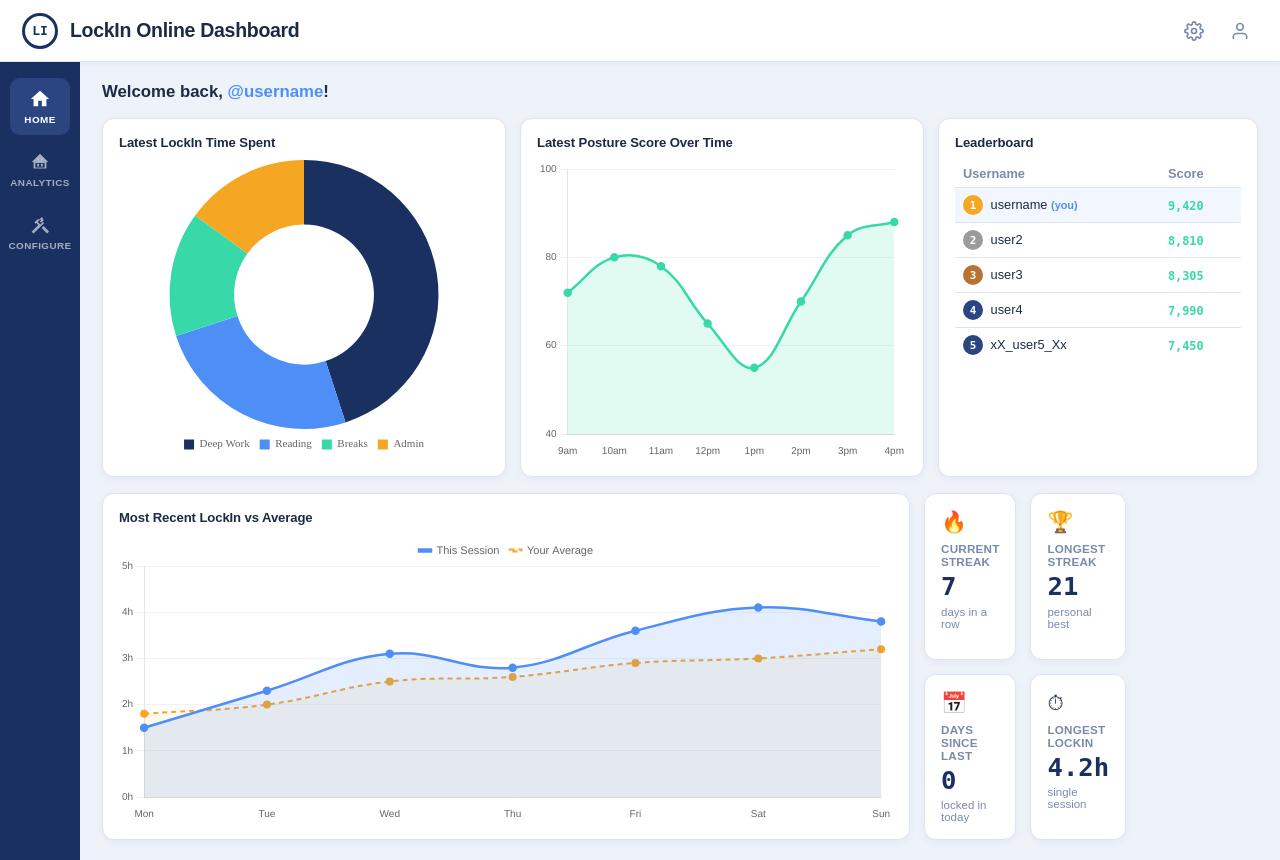
After one commit to rhys-jones-06/group7-iot, a Flask app: template templates/index.html in a window 1280 px wide. The commit adds this page. Run offline with Flask 3, Linux system fonts and the light colour scheme; the template is opened without the code that fills it, so the values that code supplies are empty.

Commit message:
added dashboard

```diff
--- /dev/null
+++ b/templates/index.html
@@ -0,0 +1,273 @@
+<!DOCTYPE html>
+<html lang="en">
+    <head>
+        <meta charset="UTF-8"/>
+        <meta name="viewport" content="width=device-width, initial-scale=1.0"/>
+        <title>LockIn Dashboard</title>
+        <link href="style.css" rel="stylesheet"/>
+        <script src="https://cdnjs.cloudflare.com/ajax/libs/Chart.js/4.4.1/chart.umd.min.js"></script>
+    </head>
+    <body>
+        <!-- HEADER -->
+        <header>
+            <div class="logo-ring"><span>LI</span></div>
+            <h1>LockIn Online Dashboard</h1>
+            <div class="header-actions">
+                <!-- Settings -->
+                <button class="icon-btn" title="Settings">
+                <svg viewBox="0 0 24 24" fill="none" stroke="currentColor" stroke-width="2" stroke-linecap="round" stroke-linejoin="round">
+                    <circle cx="12" cy="12" r="3"/><path d="M19.4 15a1.65 1.65 0 0 0 .33 1.82l.06.06a2 2 0 0 1-2.83 2.83l-.06-.06a1.65 1.65 0 0 0-1.82-.33 1.65 1.65 0 0 0-1 1.51V21a2 2 0 0 1-4 0v-.09A1.65 1.65 0 0 0 9 19.4a1.65 1.65 0 0 0-1.82.33l-.06.06a2 2 0 0 1-2.83-2.83l.06-.06A1.65 1.65 0 0 0 4.68 15a1.65 1.65 0 0 0-1.51-1H3a2 2 0 0 1 0-4h.09A1.65 1.65 0 0 0 4.6 9a1.65 1.65 0 0 0-.33-1.82l-.06-.06a2 2 0 0 1 2.83-2.83l.06.06A1.65 1.65 0 0 0 9 4.68a1.65 1.65 0 0 0 1-1.51V3a2 2 0 0 1 4 0v.09a1.65 1.65 0 0 0 1 1.51 1.65 1.65 0 0 0 1.82-.33l.06-.06a2 2 0 0 1 2.83 2.83l-.06.06A1.65 1.65 0 0 0 19.4 9a1.65 1.65 0 0 0 1.51 1H21a2 2 0 0 1 0 4h-.09a1.65 1.65 0 0 0-1.51 1z"/>
+                </svg>
+                </button>
+                <!-- Profile -->
+                <button class="icon-btn" title="Profile">
+                <svg viewBox="0 0 24 24" fill="none" stroke="currentColor" stroke-width="2" stroke-linecap="round" stroke-linejoin="round">
+                    <path d="M20 21v-2a4 4 0 0 0-4-4H8a4 4 0 0 0-4 4v2"/><circle cx="12" cy="7" r="4"/>
+                </svg>
+                </button>
+            </div>
+        </header>
+
+        <div class="layout">
+            <!-- SIDEBAR -->
+            <aside>
+                <div class="nav-item active" onclick="setNav(this)">
+                    <svg viewBox="0 0 24 24" fill="currentColor"><path d="M10 20v-6h4v6h5v-8h3L12 3 2 12h3v8z"/></svg>
+                    Home
+                </div>
+                <div class="nav-item" onclick="setNav(this)">
+                    <svg viewBox="0 0 24 24" fill="currentColor"><path d="M5 12H3l9-9 9 9h-2v7H5v-7zm2 1v5h10v-5H7zm2 1h2v3H9v-3zm4 0h2v3h-2v-3z"/><path d="M9 8h2v2H9zm4 0h2v2h-2z" opacity=".4"/></svg>
+                    Analytics
+                </div>
+                <div class="nav-item" onclick="setNav(this)">
+                    <svg viewBox="0 0 24 24" fill="currentColor"><path d="M13.78 15.3 19.78 21.3 21.89 19.14 15.89 13.14 13.78 15.3M17.5 10.1C17.11 10.1 16.69 10.05 16.36 9.96L4.97 21.35 2.86 19.24 10.21 11.89 8.1 9.78 7.39 10.5 5.97 9.07 7.75 7.29C8.90 6.04 10.61 5.55 12.19 5.95L9.5 8.64 12.36 11.5 15.06 8.8C15.5 9.05 16 10.1 17.5 10.1M13.89 3.29 11.78 5.4 13.19 6.82 11.78 8.24 13.19 9.65 16.07 6.77C16.06 6.12 13.89 3.29 13.89 3.29Z"/></svg>
+                    Configure
+                </div>
+            </aside>
+
+            <!-- MAIN -->
+            <main>
+                <div class="welcome">Welcome back, <span>@username</span>!</div>
+
+                <!-- TOP ROW -->
+                <div class="grid-top">
+                    <!-- Pie Chart -->
+                    <div class="card">
+                        <div class="card-title">Latest LockIn Time Spent</div>
+                        <div class="chart-wrap"><canvas id="pieChart"></canvas></div>
+                    </div>
+
+                    <!-- Line Chart -->
+                    <div class="card">
+                        <div class="card-title">Latest Posture Score Over Time</div>
+                        <div class="chart-wrap"><canvas id="postureChart"></canvas></div>
+                    </div>
+
+                    <!-- Leaderboard -->
+                    <div class="card">
+                        <div class="card-title">Leaderboard</div>
+                        <table class="leaderboard-table">
+                            <thead>
+                                <tr><th>Username</th><th>Score</th></tr>
+                            </thead>
+                            <tbody id="leaderboardBody"></tbody>
+                        </table>
+                    </div>
+                </div>
+
+                <!-- BOTTOM ROW -->
+                <div class="grid-bottom">
+                    <!-- Area Chart -->
+                    <div class="card">
+                        <div class="card-title">Most Recent LockIn vs Average</div>
+                        <div class="chart-wrap" style="min-height:130px"><canvas id="avgChart"></canvas></div>
+                    </div>
+
+                    <!-- Stats 2×2 -->
+                    <div class="stats-col">
+                        <div class="stat-card">
+                            <div class="stat-icon">🔥</div>
+                            <div class="stat-label">Current Streak</div>
+                            <div class="stat-value">7</div>
+                            <div class="stat-sub">days in a row</div>
+                        </div>
+                        <div class="stat-card">
+                            <div class="stat-icon">🏆</div>
+                            <div class="stat-label">Longest Streak</div>
+                            <div class="stat-value">21</div>
+                            <div class="stat-sub">personal best</div>
+                        </div>
+                        <div class="stat-card">
+                            <div class="stat-icon">📅</div>
+                            <div class="stat-label">Days Since Last</div>
+                            <div class="stat-value">0</div>
+                            <div class="stat-sub">locked in today</div>
+                        </div>
+                        <div class="stat-card">
+                            <div class="stat-icon">⏱</div>
+                            <div class="stat-label">Longest LockIn</div>
+                            <div class="stat-value">4.2h</div>
+                            <div class="stat-sub">single session</div>
+                        </div>
+                    </div>
+                </div>
+            </main>
+        </div>
+
+        <script>
+        /* ── Nav active state ── */
+        function setNav(el) {
+            document.querySelectorAll('.nav-item').forEach(n => n.classList.remove('active'));
+            el.classList.add('active');
+        }
+
+        const navy   = '#1a3061';
+        const accent = '#4e8ef7';
+        const teal   = '#38d9a9';
+        const orange = '#f5a623';
+        const red    = '#f76e6e';
+        const lightBg = '#eef2f9';
+
+        /* ── PIE CHART ── */
+        new Chart(document.getElementById('pieChart'), {
+            type: 'doughnut',
+            data: {
+            labels: ['Deep Work', 'Reading', 'Breaks', 'Admin'],
+            datasets: [{
+                data: [45, 25, 15, 15],
+                backgroundColor: [navy, accent, teal, orange],
+                borderWidth: 0,
+                hoverOffset: 6
+            }]
+            },
+            options: {
+            responsive: true,
+            maintainAspectRatio: false,
+            cutout: '52%',
+            plugins: {
+                legend: {
+                position: 'bottom',
+                labels: {
+                    font: { family: 'DM Sans', size: 11 },
+                    padding: 10,
+                    boxWidth: 10,
+                    boxHeight: 10,
+                    borderRadius: 3,
+                    useBorderRadius: true
+                }
+                }
+            }
+            }
+        });
+
+        /* ── POSTURE CHART ── */
+        new Chart(document.getElementById('postureChart'), {
+            type: 'line',
+            data: {
+            labels: ['9am','10am','11am','12pm','1pm','2pm','3pm','4pm'],
+            datasets: [{
+                label: 'Posture Score',
+                data: [72, 80, 78, 65, 55, 70, 85, 88],
+                borderColor: teal,
+                backgroundColor: 'rgba(56,217,169,.15)',
+                fill: true,
+                tension: .4,
+                pointRadius: 3,
+                pointBackgroundColor: teal,
+                borderWidth: 2.5
+            }]
+            },
+            options: {
+            responsive: true,
+            maintainAspectRatio: false,
+            scales: {
+                x: { grid: { display: false }, ticks: { font: { size: 10 } } },
+                y: {
+                min: 40, max: 100,
+                grid: { color: 'rgba(0,0,0,.05)' },
+                ticks: { font: { size: 10 }, stepSize: 20 }
+                }
+            },
+            plugins: { legend: { display: false } }
+            }
+        });
+
+        /* ── AVG CHART ── */
+        new Chart(document.getElementById('avgChart'), {
+            type: 'line',
+            data: {
+            labels: ['Mon','Tue','Wed','Thu','Fri','Sat','Sun'],
+            datasets: [
+                {
+                label: 'This Session',
+                data: [1.5, 2.3, 3.1, 2.8, 3.6, 4.1, 3.8],
+                borderColor: accent,
+                backgroundColor: 'rgba(78,142,247,.15)',
+                fill: true,
+                tension: .4,
+                pointRadius: 3,
+                pointBackgroundColor: accent,
+                borderWidth: 2.5
+                },
+                {
+                label: 'Your Average',
+                data: [1.8, 2.0, 2.5, 2.6, 2.9, 3.0, 3.2],
+                borderColor: orange,
+                backgroundColor: 'rgba(245,166,35,.08)',
+                fill: true,
+                tension: .4,
+                pointRadius: 3,
+                pointBackgroundColor: orange,
+                borderWidth: 2,
+                borderDash: [5,4]
+                }
+            ]
+            },
+            options: {
+            responsive: true,
+            maintainAspectRatio: false,
+            scales: {
+                x: { grid: { display: false }, ticks: { font: { size: 10 } } },
+                y: {
+                min: 0, max: 5,
+                grid: { color: 'rgba(0,0,0,.05)' },
+                ticks: { font: { size: 10 }, callback: v => v+'h', stepSize: 1 }
+                }
+            },
+            plugins: {
+                legend: {
+                position: 'top',
+                labels: { font: { size: 11 }, boxWidth: 12, boxHeight: 2, padding: 10 }
+                }
+            }
+            }
+        });
+
+        /* ── LEADERBOARD ── */
+        const leaders = [
+            { name: 'username',   score: 9420 },
+            { name: 'user2',  score: 8810 },
+            { name: 'user3',  score: 8305 },
+            { name: 'user4',  score: 7990 },
+            { name: 'xX_user5_Xx',   score: 7450 },
+        ];
+
+        const tbody = document.getElementById('leaderboardBody');
+        leaders.forEach((l, i) => {
+            const rank = i + 1;
+            const rankClass = rank <= 3 ? `rank-${rank}` : 'rank-other';
+            const isMe = l.name === 'username';
+            const tr = document.createElement('tr');
+            if (isMe) tr.style.background = 'rgba(78,142,247,.07)';
+            tr.innerHTML = `
+            <td>
+                <span class="rank-badge ${rankClass}">${rank}</span>
+                ${l.name}${isMe ? ' <span style="font-size:.68rem;color:var(--accent);font-weight:700;">(you)</span>' : ''}
+            </td>
+            <td><span class="score-pill">${l.score.toLocaleString()}</span></td>
+            `;
+            tbody.appendChild(tr);
+        });
+        </script>
+    </body>
+</html>
--- a/templates/newuser.html
+++ b/templates/newuser.html
@@ -13,6 +13,9 @@
             }
             if(p1 != p2){
                 message.innerHTML= "Passwords do not match";
+            }
+            else{
+                message.innerHTML=""
             }
 
         }
--- /dev/null
+++ b/templates/style.css
@@ -0,0 +1,260 @@
+:root {
+    --navy: #1a3061;
+    --navy-dark: #122348;
+    --navy-light: #2a4580;
+    --accent: #4e8ef7;
+    --accent2: #38d9a9;
+    --bg: #eef2f9;
+    --card-bg: #ffffff;
+    --text: #1c2a45;
+    --text-muted: #7a8aab;
+    --border: #dde4f0;
+    --sidebar-w: 80px;
+    --header-h: 62px;
+  }
+
+  * { box-sizing: border-box; margin: 0; padding: 0; }
+
+  body {
+    font-family: 'DM Sans', sans-serif;
+    background: var(--bg);
+    color: var(--text);
+    display: flex;
+    flex-direction: column;
+    height: 100vh;
+    overflow: hidden;
+  }
+
+  /* ── HEADER ── */
+  header {
+    height: var(--header-h);
+    background: #fff;
+    border-bottom: 1px solid var(--border);
+    display: flex;
+    align-items: center;
+    padding: 0 22px;
+    gap: 12px;
+    z-index: 10;
+    box-shadow: 0 1px 6px rgba(30,60,120,.07);
+  }
+
+  .logo-ring {
+    width: 36px; height: 36px;
+    border: 3px solid var(--navy);
+    border-radius: 50%;
+    display: flex; align-items: center; justify-content: center;
+    flex-shrink: 0;
+  }
+  .logo-ring span { font-size: 13px; font-weight: 700; color: var(--navy); font-family: 'Space Mono', monospace; }
+
+  header h1 {
+    font-size: 1.22rem;
+    font-weight: 700;
+    color: var(--text);
+    flex: 1;
+    letter-spacing: -.3px;
+  }
+
+  .header-actions { display: flex; gap: 10px; }
+  .icon-btn {
+    width: 36px; height: 36px;
+    border: none; background: none;
+    cursor: pointer;
+    border-radius: 50%;
+    display: flex; align-items: center; justify-content: center;
+    color: var(--text-muted);
+    transition: background .2s, color .2s;
+  }
+  .icon-btn:hover { background: var(--bg); color: var(--navy); }
+  .icon-btn svg { width: 20px; height: 20px; }
+
+  /* ── LAYOUT ── */
+  .layout {
+    display: flex;
+    flex: 1;
+    overflow: hidden;
+  }
+
+  /* ── SIDEBAR ── */
+  aside {
+    width: var(--sidebar-w);
+    background: var(--navy);
+    display: flex;
+    flex-direction: column;
+    align-items: center;
+    padding: 16px 0;
+    gap: 6px;
+    flex-shrink: 0;
+  }
+
+  .nav-item {
+    width: 60px;
+    padding: 10px 0;
+    display: flex;
+    flex-direction: column;
+    align-items: center;
+    gap: 4px;
+    border-radius: 10px;
+    cursor: pointer;
+    color: rgba(255,255,255,.6);
+    font-size: .62rem;
+    font-weight: 600;
+    letter-spacing: .4px;
+    text-transform: uppercase;
+    transition: background .2s, color .2s;
+    user-select: none;
+  }
+  .nav-item svg { width: 22px; height: 22px; }
+  .nav-item:hover { background: var(--navy-light); color: #fff; }
+  .nav-item.active { background: var(--navy-light); color: #fff; }
+
+  /* ── MAIN ── */
+  main {
+    flex: 1;
+    overflow-y: auto;
+    padding: 20px 22px;
+    display: flex;
+    flex-direction: column;
+    gap: 16px;
+  }
+
+  .welcome {
+    font-size: 1.05rem;
+    font-weight: 600;
+    color: var(--text);
+  }
+  .welcome span { color: var(--accent); }
+
+  /* ── GRID ── */
+  .grid-top {
+    display: grid;
+    grid-template-columns: 1fr 1fr 320px;
+    gap: 14px;
+  }
+  .grid-bottom {
+    display: grid;
+    grid-template-columns: 1fr 160px 160px;
+    gap: 14px;
+  }
+  .stats-col {
+    display: grid;
+    grid-template-rows: 1fr 1fr;
+    grid-template-columns: 1fr 1fr;
+    gap: 14px;
+  }
+
+  /* ── CARD ── */
+  .card {
+    background: var(--card-bg);
+    border-radius: 12px;
+    border: 1px solid var(--border);
+    padding: 16px;
+    box-shadow: 0 2px 8px rgba(30,60,120,.05);
+    display: flex;
+    flex-direction: column;
+    gap: 10px;
+    animation: fadeUp .4s ease both;
+  }
+
+  @keyframes fadeUp {
+    from { opacity: 0; transform: translateY(10px); }
+    to   { opacity: 1; transform: translateY(0); }
+  }
+  .card:nth-child(1) { animation-delay: .05s; }
+  .card:nth-child(2) { animation-delay: .10s; }
+  .card:nth-child(3) { animation-delay: .15s; }
+
+  .card-title {
+    font-size: .82rem;
+    font-weight: 700;
+    color: var(--text);
+    letter-spacing: -.1px;
+  }
+
+  .chart-wrap {
+    flex: 1;
+    position: relative;
+    min-height: 160px;
+  }
+
+  /* ── LEADERBOARD ── */
+  .leaderboard-table {
+    width: 100%;
+    border-collapse: collapse;
+    font-size: .8rem;
+  }
+  .leaderboard-table th {
+    font-weight: 600;
+    color: var(--text-muted);
+    border-bottom: 1px solid var(--border);
+    padding: 6px 8px;
+    text-align: left;
+  }
+  .leaderboard-table td {
+    padding: 7px 8px;
+    border-bottom: 1px solid var(--border);
+    color: var(--text);
+  }
+  .leaderboard-table tr:last-child td { border-bottom: none; }
+  .leaderboard-table tr:hover td { background: var(--bg); }
+  .rank-badge {
+    display: inline-flex; align-items: center; justify-content: center;
+    width: 20px; height: 20px;
+    border-radius: 50%;
+    font-size: .68rem;
+    font-weight: 700;
+    font-family: 'Space Mono', monospace;
+    margin-right: 4px;
+    color: #fff;
+  }
+  .rank-1 { background: #f5a623; }
+  .rank-2 { background: #9b9b9b; }
+  .rank-3 { background: #b87333; }
+  .rank-other { background: var(--navy-light); }
+
+  .score-pill {
+    font-family: 'Space Mono', monospace;
+    font-size: .74rem;
+    font-weight: 700;
+    color: var(--accent2);
+  }
+
+  /* ── STAT CARDS ── */
+  .stat-card {
+    background: var(--card-bg);
+    border: 1px solid var(--border);
+    border-radius: 12px;
+    padding: 16px;
+    display: flex;
+    flex-direction: column;
+    gap: 6px;
+    box-shadow: 0 2px 8px rgba(30,60,120,.05);
+    animation: fadeUp .4s ease both;
+  }
+  .stat-card:nth-child(1) { animation-delay:.20s }
+  .stat-card:nth-child(2) { animation-delay:.25s }
+  .stat-card:nth-child(3) { animation-delay:.30s }
+  .stat-card:nth-child(4) { animation-delay:.35s }
+
+  .stat-label {
+    font-size: .73rem;
+    font-weight: 600;
+    color: var(--text-muted);
+    letter-spacing: .2px;
+    text-transform: uppercase;
+  }
+  .stat-value {
+    font-size: 1.6rem;
+    font-weight: 700;
+    font-family: 'Space Mono', monospace;
+    color: var(--navy);
+    line-height: 1;
+  }
+  .stat-sub {
+    font-size: .72rem;
+    color: var(--text-muted);
+  }
+  .stat-icon {
+    font-size: 1.3rem;
+    margin-bottom: 2px;
+  }
```
Also changed, not shown: 1 other file.
